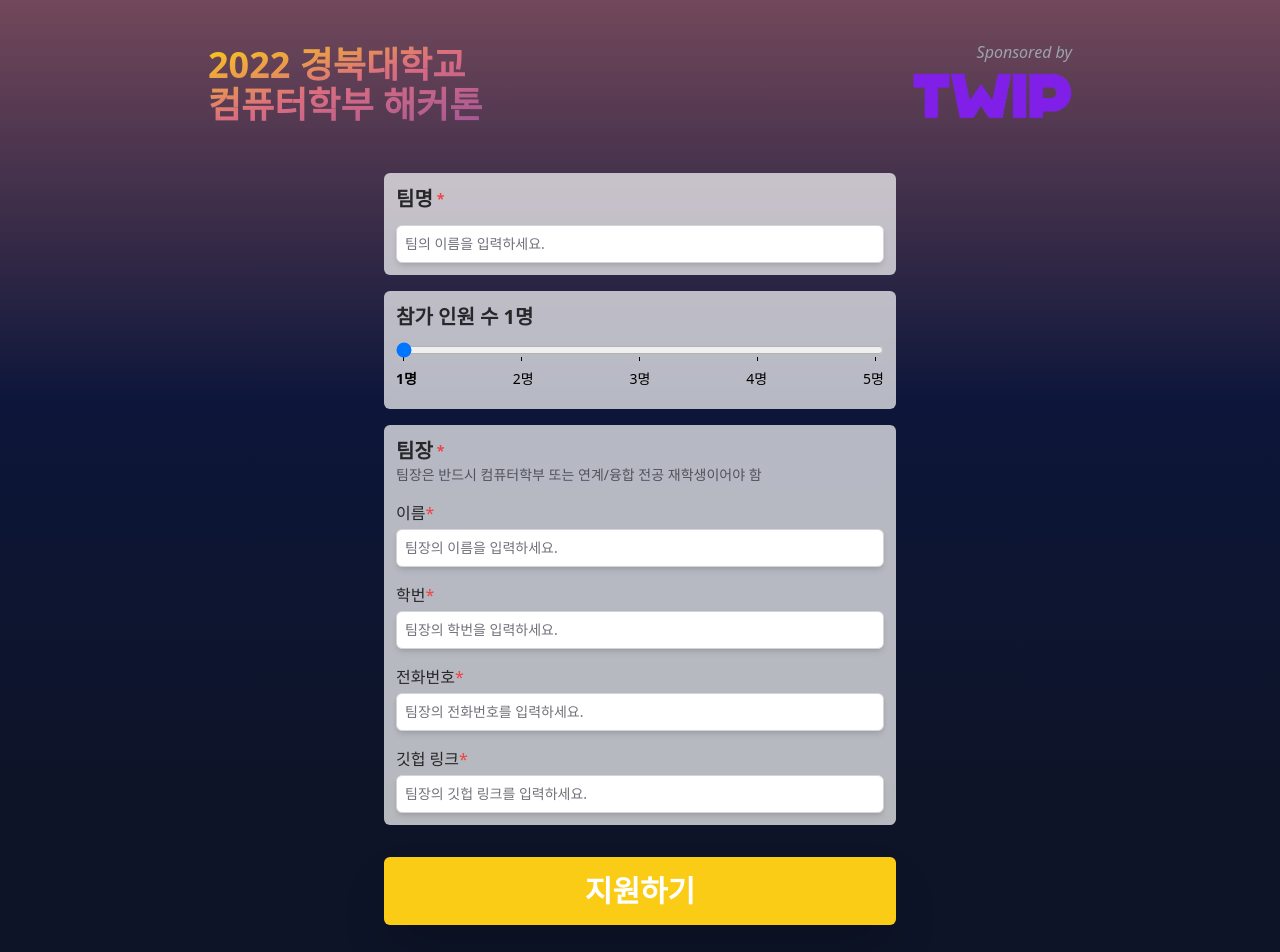
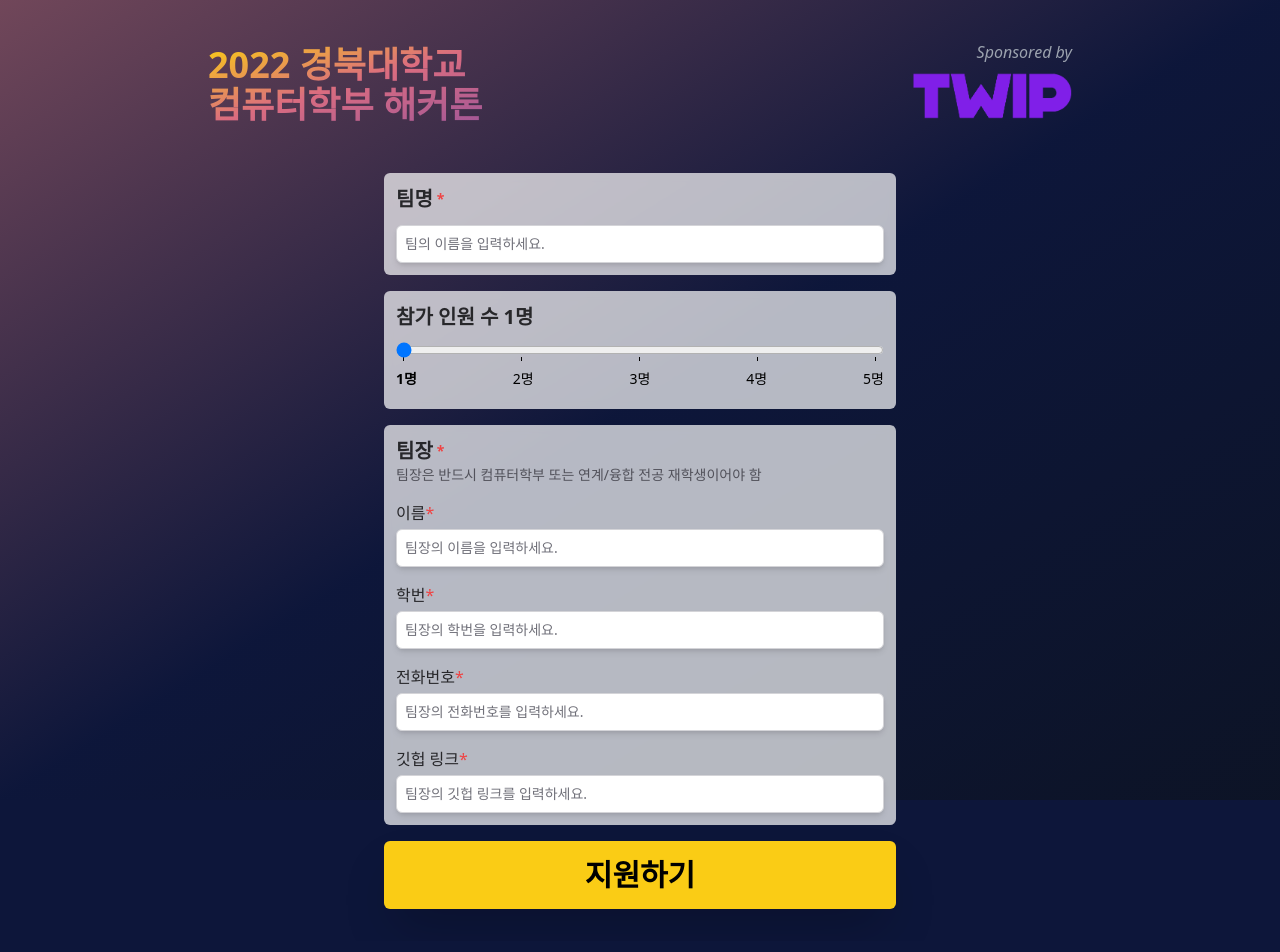
Before and after one commit to chaejunlee/cse-hackathon, a Next.js app: page /apply in a window 1280 px wide. Shown: the top 952 px of the page. Built offline with nearby package versions, Linux system fonts and the light colour scheme.

Commit message:
Added: success and error page

```diff
--- /dev/null
+++ b/src/components/button.tsx
@@ -0,0 +1,16 @@
+import Link from "next/link";
+import { ReactNode } from "react";
+
+function Button({ children }: { children: ReactNode }): JSX.Element {
+  return (
+    <div className="fixed flex justify-center left-10 right-10 bottom-10">
+      <Link href="/apply">
+        <a className="flex justify-center w-full max-w-4xl py-4 text-xl font-bold text-black transition-colors duration-300 ease-in-out bg-yellow-400 rounded-md shadow-2xl cursor-pointer md:py-4 md:text-3xl hover:bg-yellow-600 hover:text-zinc-800 animate-bounce">
+          {children}
+        </a>
+      </Link>
+    </div>
+  );
+}
+
+export default Button;
--- a/src/pages/apply.tsx
+++ b/src/pages/apply.tsx
@@ -5,6 +5,7 @@ import { useState } from "react";
 import clsx from "clsx";
 import { useAutoAnimate } from "@formkit/auto-animate/react";
 import axios from "axios";
+import { useRouter } from "next/router";
 
 interface memberProps {
   name: string;
@@ -113,6 +114,7 @@ const Apply = () => {
   const { register, handleSubmit } = useForm<formProps>({ mode: "onSubmit" });
   const [numOfTeammates, setNumOfTeammates] = useState<number>(1);
   const [animateRef] = useAutoAnimate<HTMLDivElement>();
+  const router = useRouter();
   const onSubmit: SubmitHandler<formProps> = (data) => {
     const formattedData = {
       team: data.teamName,
@@ -129,10 +131,10 @@ const Apply = () => {
         { ...data?.member4 },
       ].filter((_, index) => index <= numOfTeammates - 1),
     };
-    console.log(formattedData);
-    axios.post("/api/apply", formattedData).then((res) => {
-      console.log(res);
-    });
+    axios
+      .post("/api/apply", formattedData)
+      .then(() => router.push("/success"))
+      .catch(() => router.push("/error"));
   };
   return (
     <>
@@ -147,7 +149,7 @@ const Apply = () => {
 
       <Header />
 
-      <main className="container flex flex-col items-center justify-center max-w-2xl px-2 pt-12 mx-auto pb-36">
+      <main className="container flex flex-col items-center justify-center max-w-2xl px-2 pt-12 pb-8 mx-auto">
         <form
           className="flex flex-col w-full max-w-lg gap-4"
           onSubmit={handleSubmit(onSubmit)}
@@ -252,7 +254,7 @@ const Apply = () => {
               />
             </div>
           </div>
-          {animateRef ? (
+          {animateRef && numOfTeammates > 2 ? (
             <div ref={animateRef} className="flex flex-col gap-4">
               {Array.from(Array(numOfTeammates)).map((_, index) => {
                 return (
@@ -283,7 +285,7 @@ const Apply = () => {
               );
             })
           )}
-          <button className="flex justify-center w-full max-w-4xl py-4 text-xl font-bold text-white transition-colors duration-300 ease-in-out bg-yellow-400 rounded-md shadow-2xl cursor-pointer md:py-4 md:text-3xl hover:bg-yellow-600 hover:text-zinc-300">
+          <button className="flex justify-center w-full max-w-4xl py-4 text-xl font-bold text-black transition-colors duration-300 ease-in-out bg-yellow-400 rounded-md shadow-2xl cursor-pointer md:py-4 md:text-3xl hover:bg-yellow-600 hover:text-zinc-800">
             지원하기
           </button>
         </form>
--- /dev/null
+++ b/src/pages/error.tsx
@@ -0,0 +1,34 @@
+import Head from "next/head";
+import Link from "next/link";
+import Header from "../components/header";
+
+const Error = () => {
+  return (
+    <>
+      <Head>
+        <title>2022 경북대학교 컴퓨터학부 해커톤</title>
+        <meta
+          name="description"
+          content="2022년 경북대학교 컴퓨터학부 해커톤"
+        />
+        <link rel="icon" href="/favicon.ico" />
+      </Head>
+
+      <Header />
+
+      <div className="mx-auto container flex items-center justify-center text-3xl md:text-5xl grow text-zinc-100 pt-[30%] animate-bounce font-bold">
+        문제가 발생하였습니다!
+      </div>
+
+      <div className="fixed flex justify-center left-10 right-10 bottom-10">
+        <Link href="/apply">
+          <a className="flex justify-center w-full max-w-4xl py-4 text-xl font-bold text-black transition-colors duration-300 ease-in-out bg-yellow-400 rounded-md shadow-2xl cursor-pointer md:py-4 md:text-3xl hover:bg-yellow-600 hover:text-zinc-800">
+            뒤로 돌아가기
+          </a>
+        </Link>
+      </div>
+    </>
+  );
+};
+
+export default Error;
--- a/src/pages/index.tsx
+++ b/src/pages/index.tsx
@@ -6,6 +6,7 @@ import { clsx } from "clsx";
 import Header from "../components/header";
 import { useQuery } from "react-query";
 import axios from "axios";
+import Button from "../components/button";
 
 interface teamDataProps {
   team: number;
@@ -71,18 +72,6 @@ function CurrentlyEnrolledPeople({
         <AnimatingNumber number={applicant} speed={8} />
       </div>
       <p className="self-center text-3xl text-zinc-300">명</p>
-    </div>
-  );
-}
-
-function ApplyButton(): JSX.Element {
-  return (
-    <div className="fixed flex justify-center left-10 right-10 bottom-10">
-      <Link href="/apply">
-        <a className="flex justify-center w-full max-w-4xl py-4 text-xl font-bold text-white transition-colors duration-300 ease-in-out bg-yellow-400 rounded-md shadow-2xl cursor-pointer md:py-4 md:text-3xl hover:bg-yellow-600 hover:text-zinc-300 animate-bounce">
-          지원하기
-        </a>
-      </Link>
     </div>
   );
 }
@@ -153,7 +142,7 @@ const Home: NextPage = () => {
           </div>
         </section>
       </main>
-      <ApplyButton />
+      <Button>지원하기</Button>
     </>
   );
 };
--- /dev/null
+++ b/src/pages/success.tsx
@@ -0,0 +1,25 @@
+import Head from "next/head";
+import Header from "../components/header";
+
+const Success = () => {
+  return (
+    <>
+      <Head>
+        <title>2022 경북대학교 컴퓨터학부 해커톤</title>
+        <meta
+          name="description"
+          content="2022년 경북대학교 컴퓨터학부 해커톤"
+        />
+        <link rel="icon" href="/favicon.ico" />
+      </Head>
+
+      <Header />
+
+      <div className="mx-auto container flex items-center justify-center text-3xl md:text-5xl grow text-zinc-100 pt-[30%] animate-bounce font-bold">
+        신청이 완료되었습니다!
+      </div>
+    </>
+  );
+};
+
+export default Success;
--- a/src/styles/globals.css
+++ b/src/styles/globals.css
@@ -3,13 +3,9 @@
 @tailwind utilities;
 
 html {
-  @apply h-full bg-[rgb(13,20,39)];
+  @apply bg-[rgb(13,22,58)];
 }
 
 body {
-  @apply h-full;
+  @apply h-screen bg-fixed bg-center bg-gradient-to-br from-[hsl(333,23%,36%)]  via-[hsl(228,63%,14%)] to-[hsl(224,50%,10%)] bg-no-repeat;
 }
-
-#__next {
-  @apply bg-gradient-to-b from-[rgb(114,72,91)]  via-[#0D163A] to-[rgb(13,20,39)] h-[100%] bg-no-repeat;
-}
```
Also changed, not shown: public/ejn.png (added).
